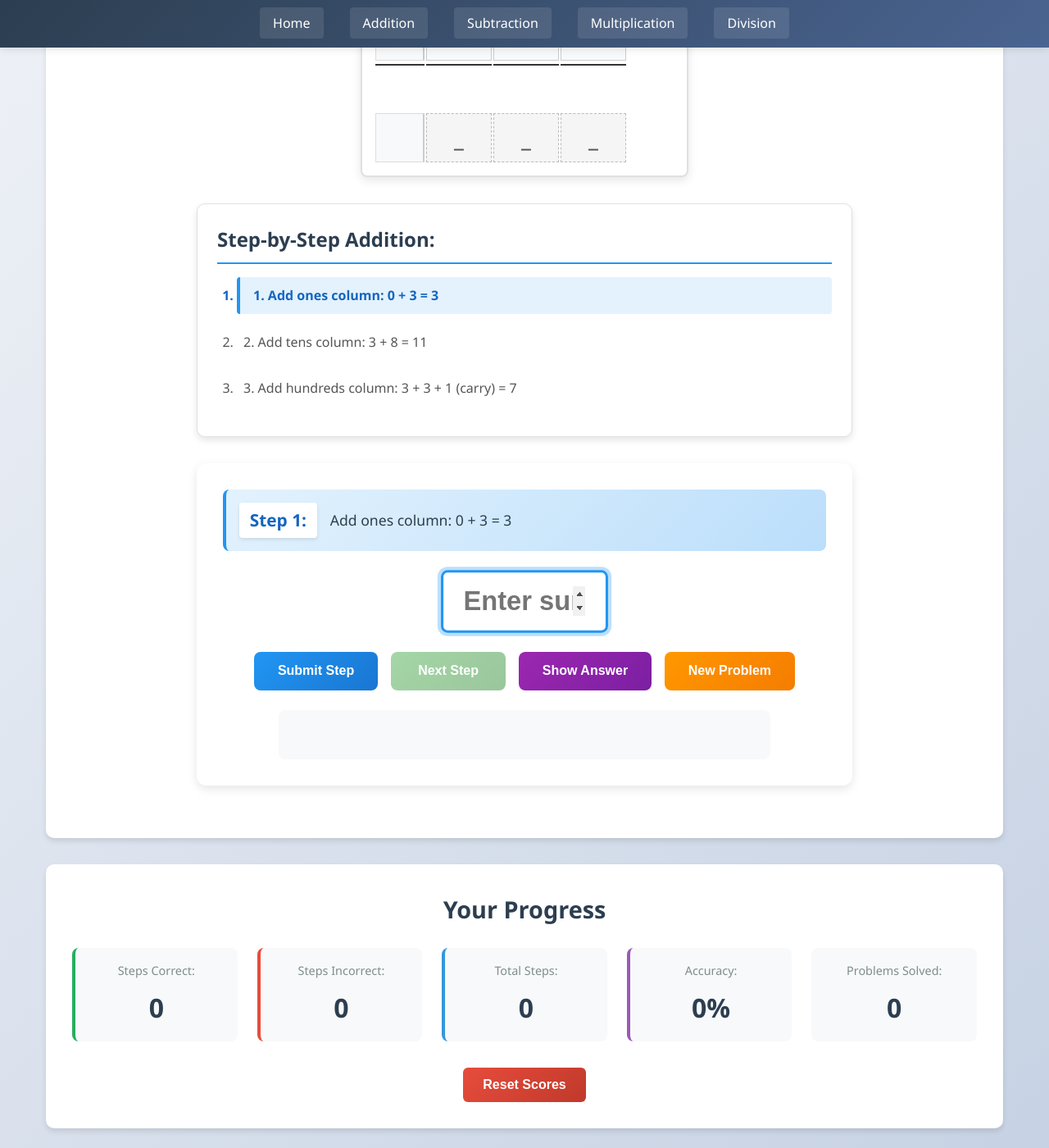
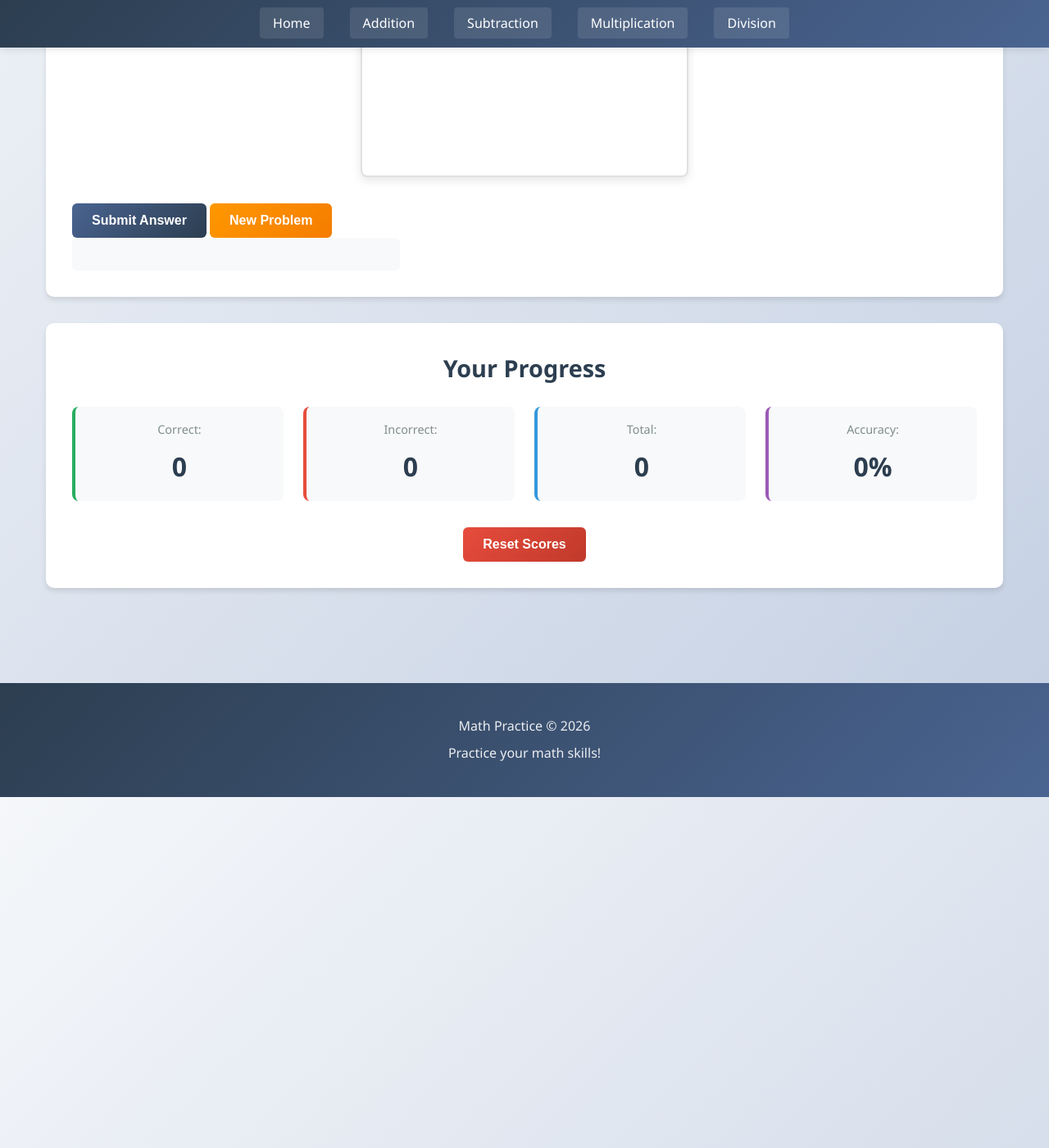
Before and after one commit to ZBZFirst/Math, a Jekyll site: the page built from addition.md, in a window 1280 px wide and 1400 px high, scrolled down 516 px. Shown: the whole window at 82% size. Built offline with Jekyll 4.4.1, drawn with Linux system fonts in a browser that asks for light colours.

Commit message:
Update addition.html

```diff
--- a/_layouts/addition.html
+++ b/_layouts/addition.html
@@ -29,33 +29,13 @@
                         <!-- Will be filled by JavaScript -->
                     </div>
 
-                    <!-- Step-by-step Instructions -->
-                    <div class="step-instructions">
-                        <h3>Step-by-Step Addition:</h3>
-                        <ol id="stepList">
-                            <!-- Will be filled by JavaScript -->
-                        </ol>
+                    <!-- Simple Controls -->
+                    <div class="simple-controls">
+                        <button id="submitAnswer">Submit Answer</button>
+                        <button id="newProblem">New Problem</button>
                     </div>
 
-                    <!-- User Input Area -->
-                    <div class="user-input-area">
-                        <div class="current-step" id="currentStep">
-                            <span class="step-label">Step 1:</span>
-                            <span class="step-description" id="stepDescription">Add the ones column</span>
-                        </div>
-
-                        <div class="input-container">
-                            <input type="number" id="stepAnswer" placeholder="Enter answer for this step">
-                            <div class="input-buttons">
-                                <button id="submitStep">Submit Step</button>
-                                <button id="nextStep" disabled>Next Step</button>
-                                <button id="showAnswer">Show Answer</button>
-                                <button id="newProblem">New Problem</button>
-                            </div>
-                        </div>
-
-                        <div class="feedback" id="feedback"></div>
-                    </div>
+                    <div class="feedback" id="feedback"></div>
                 </div>
             </div>
 
@@ -65,24 +45,20 @@
                     <h3>Your Progress</h3>
                     <div class="score-stats">
                         <div class="stat correct">
-                            <span class="stat-label">Steps Correct:</span>
-                            <span class="stat-value" id="correctSteps">0</span>
+                            <span class="stat-label">Correct:</span>
+                            <span class="stat-value" id="correctCount">0</span>
                         </div>
                         <div class="stat incorrect">
-                            <span class="stat-label">Steps Incorrect:</span>
-                            <span class="stat-value" id="incorrectSteps">0</span>
+                            <span class="stat-label">Incorrect:</span>
+                            <span class="stat-value" id="incorrectCount">0</span>
                         </div>
                         <div class="stat total">
-                            <span class="stat-label">Total Steps:</span>
-                            <span class="stat-value" id="totalSteps">0</span>
+                            <span class="stat-label">Total:</span>
+                            <span class="stat-value" id="totalCount">0</span>
                         </div>
                         <div class="stat accuracy">
                             <span class="stat-label">Accuracy:</span>
                             <span class="stat-value" id="accuracyRate">0%</span>
-                        </div>
-                        <div class="stat problems">
-                            <span class="stat-label">Problems Solved:</span>
-                            <span class="stat-value" id="problemsSolved">0</span>
                         </div>
                     </div>
                     <button id="resetScores">Reset Scores</button>
```
